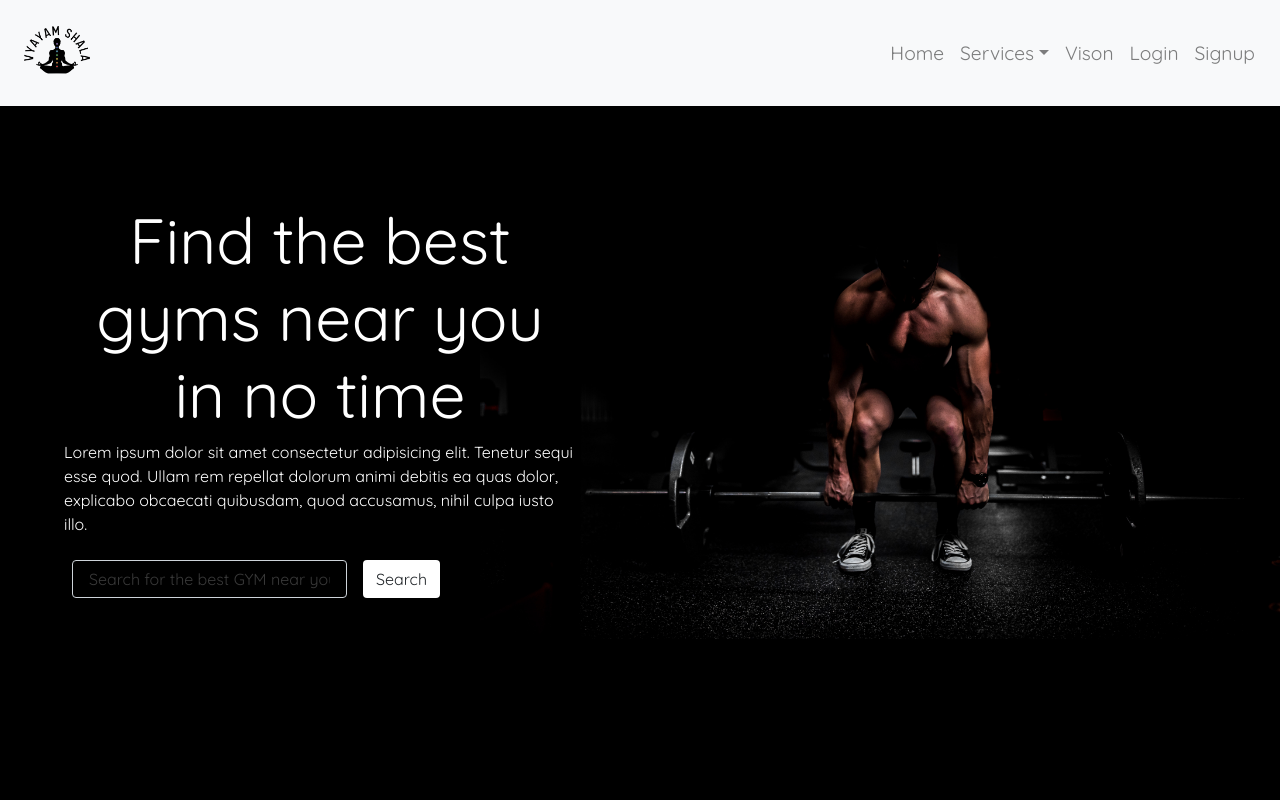
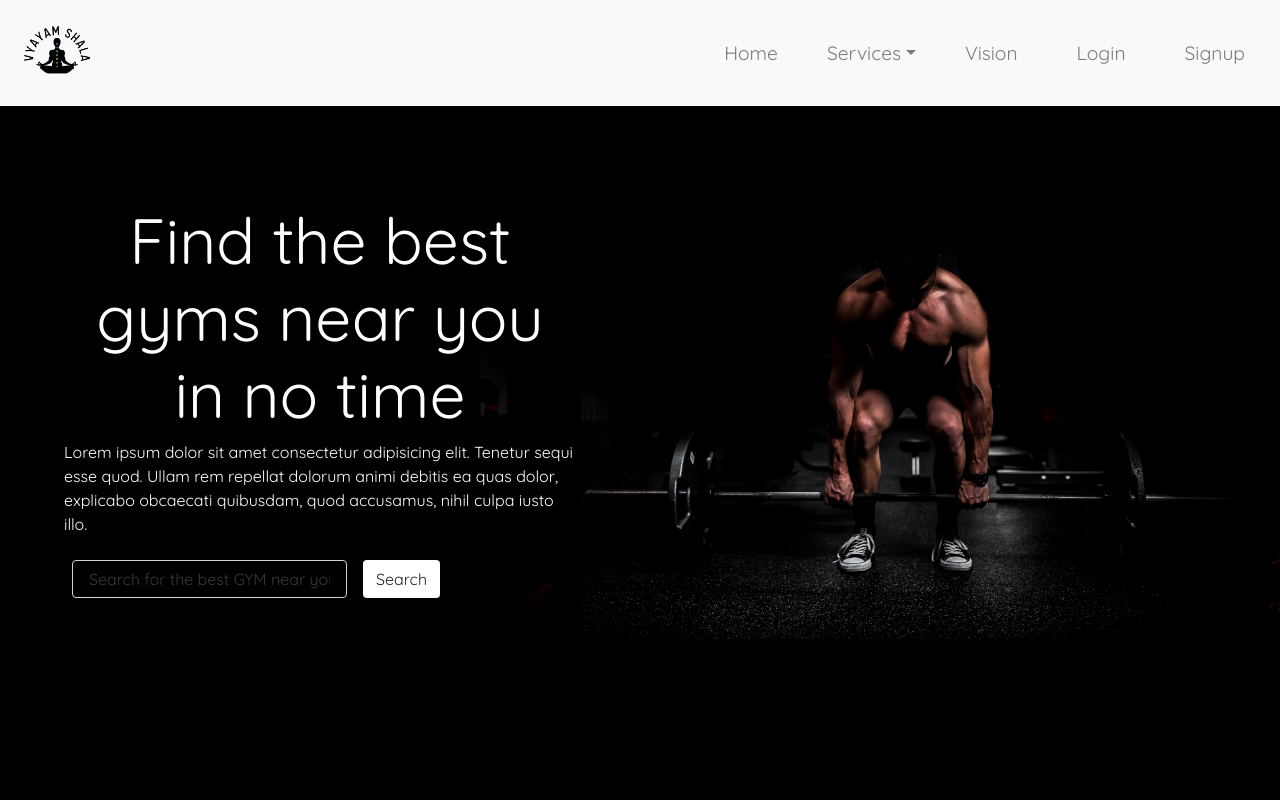
Before and after one commit to abhinaypandey02/gang-ga, a React (Create React App) app: page /#/ in a window 1280 px wide. Shown: the top 800 px of the page. Built offline with nearby package versions, Linux system fonts and the light colour scheme; no server answers.

Commit message:
added nav props and stylings

```diff
--- a/src/components/navigationBar/navigation_bar.css
+++ b/src/components/navigationBar/navigation_bar.css
@@ -1,21 +1,36 @@
-#nav1{
+:root {
+  --logo-width: 100px;
+}
+
+#nav1 {
   background-color: white;
 }
-.nav{
+.nav {
   align-items: space-around;
+  grid-template-columns: var(--logo-width) auto;
 }
-.main-nav{
+.main-nav {
   padding: 0 1rem 0 1rem;
   width: 100%;
   align-items: center;
   font-size: larger;
   justify-content: space-between;
+}
+.box {
+  display: grid;
+  width: 100%;
+  grid-auto-flow: column;
+  justify-content: end;
+  column-gap: 2%;
+}
 
+.box span {
+  border-radius: 3px;
+  padding: 2px 10px;
 }
-.box{
-    display: flex;
-    align-items: center;
-    box-sizing: border-box;
+.box span.current {
+  background-color: var(--bs-gray);
+  color: var(--light);
 }
 /* #drop-down
 {
--- a/src/components/navigationBar/navigation_bar.tsx
+++ b/src/components/navigationBar/navigation_bar.tsx
@@ -6,7 +6,20 @@ import { useUser } from "../../contexts/user_context";
 import { Link, NavLink } from "react-router-dom";
 import { signOut } from "../../utils/firebase/auth";
 import logo from "./logo.png";
-export default function NavigationBar() {
+
+interface NavProps {
+  home?: boolean;
+  vision?: boolean;
+  login?: boolean;
+  signup?: boolean;
+}
+
+export default function NavigationBar({
+  home = false,
+  vision = false,
+  login = false,
+  signup = false,
+}: NavProps) {
   const [user] = useUser();
   return (
     <Navbar id="nav1" className="nav" bg="light" variant="light" expand="lg">
@@ -20,32 +33,28 @@ export default function NavigationBar() {
           </Navbar.Brand>
           <div className="box">
             <Nav.Link as={Link} to="/">
-              Home
+              <span className={home ? "current" : ""}>Home</span>
             </Nav.Link>
             <NavDropdown title="Services" id="drop-down">
               <NavDropdown.Item href="#/search">Gyms</NavDropdown.Item>
-              <NavDropdown.Item href="#action/3.2">
-                Yoga
-              </NavDropdown.Item>
+              <NavDropdown.Item href="#action/3.2">Yoga</NavDropdown.Item>
               <NavDropdown.Item href="#action/3.3">Meditation</NavDropdown.Item>
 
-              <NavDropdown.Item href="#action/3.4">
-               Happiness
-              </NavDropdown.Item>
+              <NavDropdown.Item href="#action/3.4">Happiness</NavDropdown.Item>
             </NavDropdown>
             {!user && (
               <Nav.Link as={Link} to="/aboutUs">
-                Vison
+                <span className={vision ? "current" : ""}>Vision</span>
               </Nav.Link>
             )}
             {!user && (
               <Nav.Link as={Link} to="/login">
-                Login
+                <span className={login ? "current" : ""}>Login</span>
               </Nav.Link>
             )}
             {!user && (
               <Nav.Link as={Link} to="/signup">
-                Signup
+                <span className={signup ? "current" : ""}>Signup</span>
               </Nav.Link>
             )}
 
```
Lines whose indentation alone changed are shown as unchanged.
